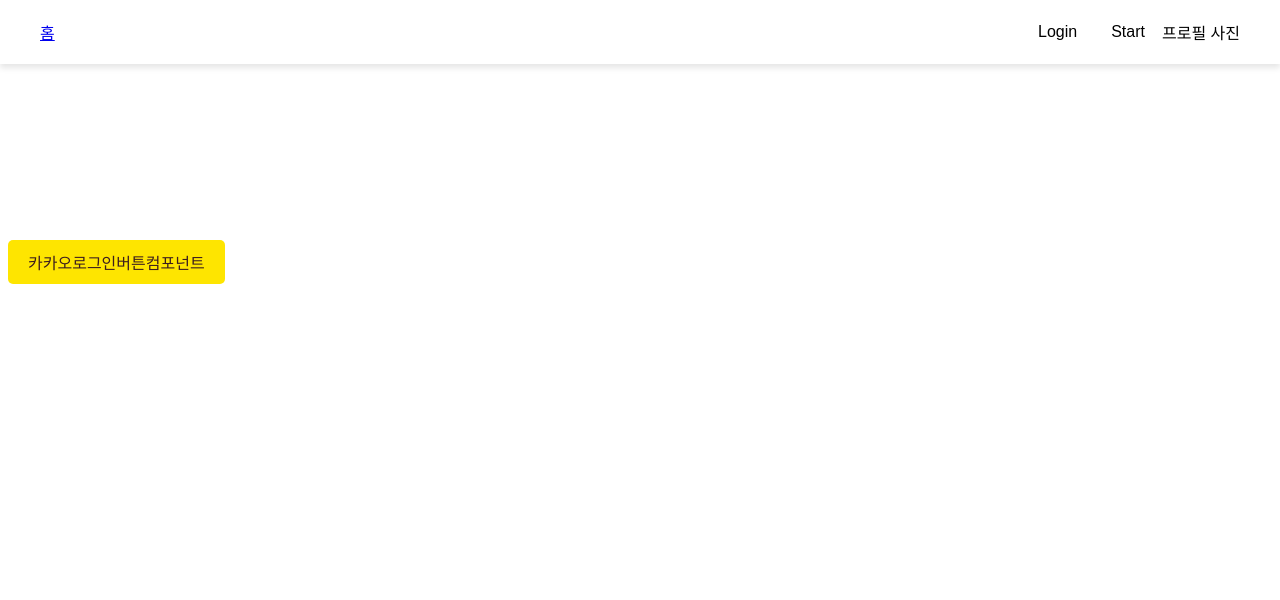
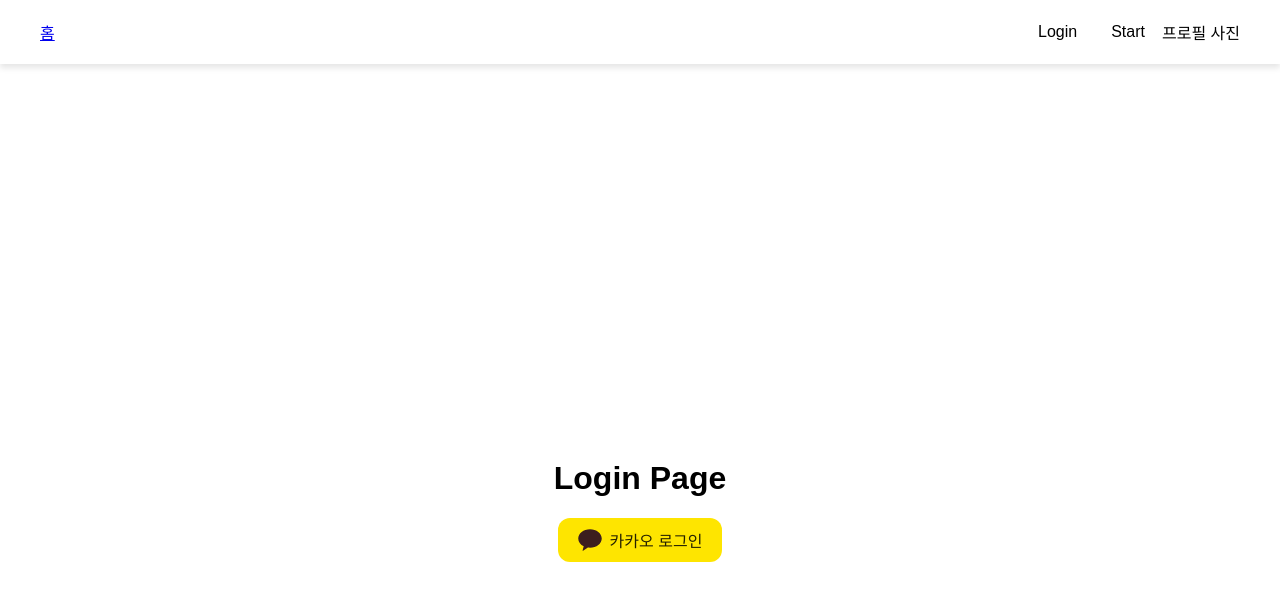
Before and after one commit to yobinmok/ptpt, a React (Vite) app in the folder frontend/: page /login in a window 1280 px wide. Shown: the top 600 px of the page. Built offline with nearby package versions, Linux system fonts and the light colour scheme; a web font is replaced by a local one.

Commit message:
feat: button design

```diff
--- a/frontend/package.json
+++ b/frontend/package.json
@@ -21,7 +21,8 @@
     "react": "^18.3.1",
     "react-dom": "^18.3.1",
     "react-router-dom": "^6.25.1",
-    "styled-components": "^6.1.12"
+    "styled-components": "^6.1.12",
+    "vite-plugin-svgr": "^4.2.0"
   },
   "devDependencies": {
     "@types/react": "^18.3.3",
--- /dev/null
+++ b/frontend/src/components/atoms/KakaoButton.jsx
@@ -0,0 +1,39 @@
+import React from 'react';
+import styled from 'styled-components';
+import kakaoSymbolImage from '../../assets/images/kakao-symbol.svg'; // SVG 파일을 가져옵니다
+
+const ButtonContainer = styled.button`
+  display: flex;
+  align-items: center;
+  justify-content: center;
+  background-color: ${(props) => props.bgColor || '#FEE500'};
+  color: ${(props) => props.color || '#000000'};
+  padding: ${(props) => props.padding || '10px 20px'};
+  border-radius: ${(props) => props.borderRadius || '12px'};
+  font-size: ${(props) => props.fontSize || '16px'};
+  border: none;
+  cursor: pointer;
+`;
+
+const Symbol = styled.img`
+  width: ${(props) => props.symbolSize || '24px'};
+  height: ${(props) => props.symbolSize || '24px'};
+  margin-right: ${(props) => props.symbolMargin || '8px'};
+`;
+
+const Label = styled.span`
+  color: ${(props) => props.labelColor || '#000000'};
+  opacity: ${(props) => props.labelOpacity || '0.85'};
+  font-size: ${(props) => props.fontSize || '16px'};
+`;
+
+const KakaoButton = ({ onClick, children, ...styleProps }) => {
+  return (
+    <ButtonContainer onClick={onClick} {...styleProps}>
+      <Symbol src={kakaoSymbolImage} alt="Kakao Symbol" />
+      <Label>{children}</Label>
+    </ButtonContainer>
+  );
+};
+
+export default KakaoButton;
--- a/frontend/src/pages/AuthPage.jsx
+++ b/frontend/src/pages/AuthPage.jsx
@@ -22,27 +22,41 @@
         console.log(PARAMS);
         console.log(KAKAO_CODE);
 
-        // if (code) {
-        //   fetchAccessToken(code);
-        // }
+        if (code) {
+          fetchAccessToken(code);
+        }
 
     }, []);
 
     // Access Token 요청 함수
-    // const fetchAccessToken = async (authorizationCode) => {
-    //   try {
-    //     const response = await axios.post('백엔드 포트 번호', {
-    //       code : authorizationCode
-    //     });
-    //     // 백엔드 응답 데이터
-    //     const data = response.data;
-    //     // Access Token 상태에 저장
-    //     setAccessToken(data.accessToken);
-    //     console.log('Access Token:', data.accessToken);
-    //   } catch (error) {
-    //     console.error('Error fetching access token', error);
-    //   }
-    // };
+    const fetchAccessToken = async (authorizationCode) => {
+      try {
+        const response = await axios.post('백엔드 포트 번호', {
+          code : authorizationCode
+        });
+        // 백엔드 응답 데이터
+        const data = response.data;
+        // Access Token 상태에 저장
+        setAccessToken(data.accessToken);
+        console.log('Access Token:', data.accessToken);
+      } catch (error) {
+        console.error('Error fetching access token', error);
+      }
+    };
 
+    return (
+        <div>
+            <h1>Auth Page</h1>
+            { code ? (
+                <p>Authorization Code : {code}</p>
+
+            ) : (
+                <p>Loading...</p>
+            )}
+            {accessToken && (
+                <p>Access Token: {accessToken}</p>
+            )}
+        </div>
+    );
 };
 export default AuthPage
--- a/frontend/src/pages/LoginPage.jsx
+++ b/frontend/src/pages/LoginPage.jsx
@@ -1,18 +1,14 @@
 import React from 'react';
-import LoginForm from '../components/organisms/LoginForm';
-import LoginContextProvider from '../contexts/LoginContext'
 import styled from 'styled-components';
+import KakaoButton from '../components/atoms/KakaoButton'
 
-// 버튼 디자인 대충 만들기
-const Button = styled.button`
-  background-color: #fee500;
-  border: none;
-  padding: 10px 20px;
-  border-radius: 5px;
-  font-size: 16px;
-  cursor: pointer;
-  color: #3c1e1e;
-  margin-top: 160px; /* 상단 여백 추가 */
+const Container = styled.div`
+  display: flex;
+  flex-direction: column;
+  align-items: center;
+  justify-content: center;
+  height: 100vh;
+  padding: 20px;
 `;
 
 const LoginPage = () => {
@@ -30,10 +26,13 @@
     }
 
     return (
-        <Button type='button' onClick={loginHandler}>
-            카카오로그인버튼컴포넌트
-        </Button>
-    )
+        <Container>
+          <h1>Login Page</h1>
+          <KakaoButton onClick={loginHandler} symbolSize="24px" symbolMargin="8px">
+            카카오 로그인
+          </KakaoButton>
+        </Container>
+      );
 }
 
 export default LoginPage;
--- a/frontend/vite.config.js
+++ b/frontend/vite.config.js
@@ -1,9 +1,10 @@
 import { defineConfig } from 'vite'
 import react from '@vitejs/plugin-react'
+import svgr from 'vite-plugin-svgr';
 
 // https://vitejs.dev/config/
 export default defineConfig({
-  plugins: [react()],
+  plugins: [react(), svgr()],
   esbuild: {
     loader: 'jsx'
   }
```
Also changed, not shown: frontend/src/assets/images/kakao-symbol.svg (added), 1 other file (tests, documents, lock files or other folders).
